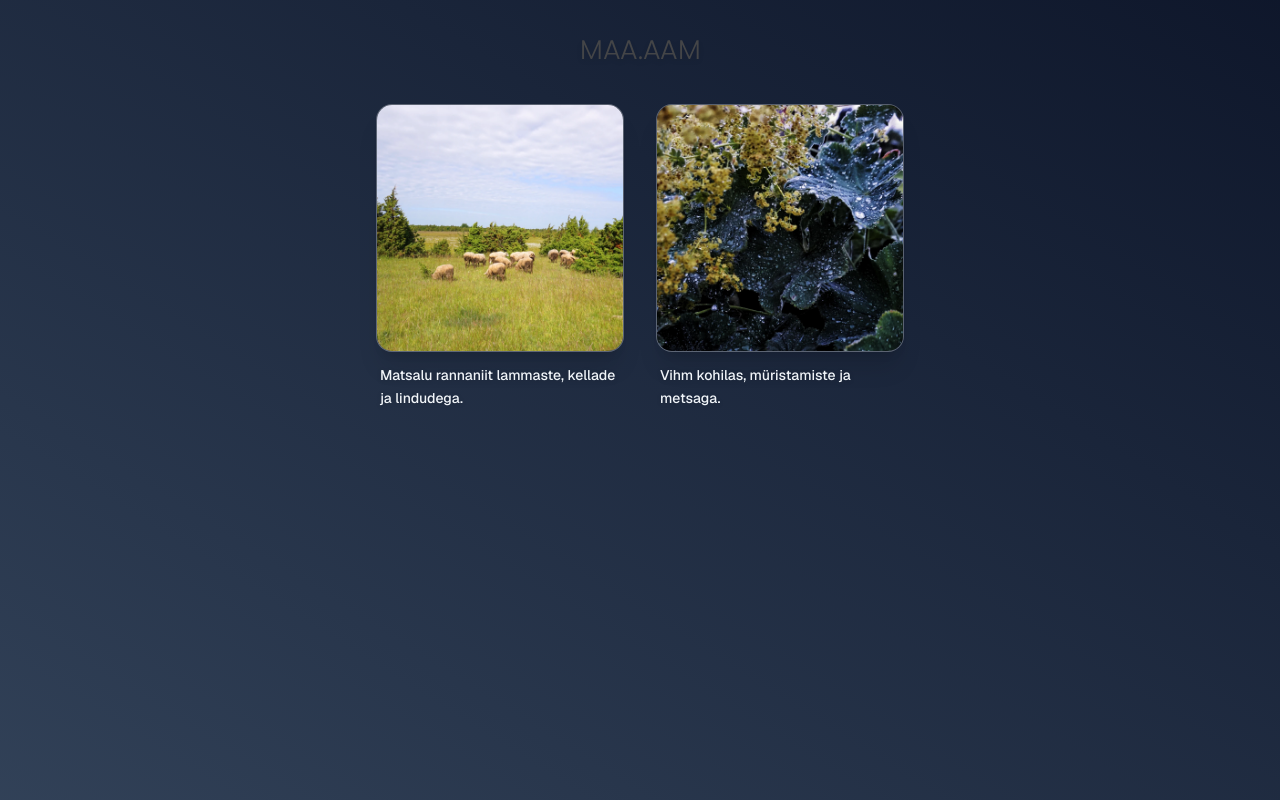
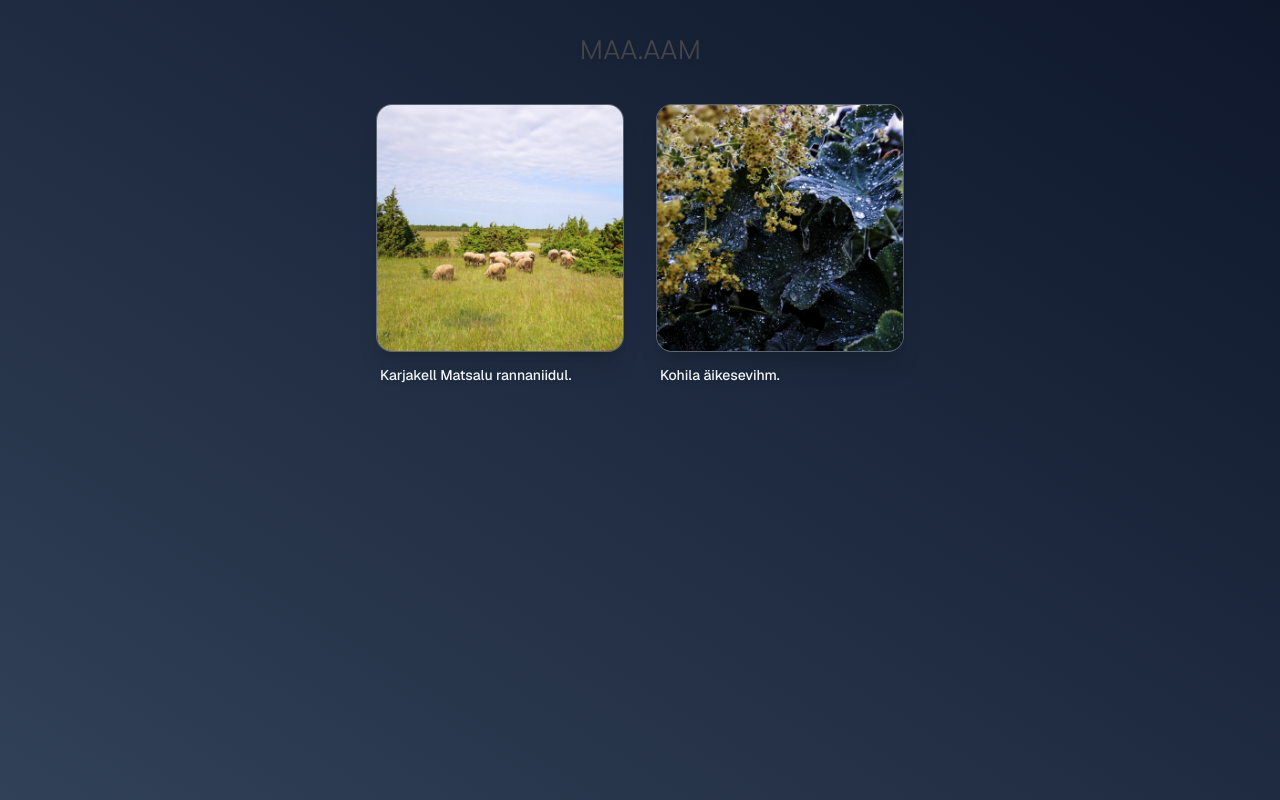
Before and after one commit to sulevyo/maa_aam_yo, a Next.js app: page / in a window 1280 px wide. Built offline with nearby package versions, Linux system fonts and the light colour scheme.

Commit message:
fix uued kirjeldused

```diff
--- a/app/page.js
+++ b/app/page.js
@@ -7,14 +7,14 @@ const AUDIO_DATA = [
     id: 1,
     title: 'Matsalu rannaniit',
     imageUrl: '/images/matsalulambad.webp',
-    text: 'Matsalu rannaniit lammaste, kellade ja lindudega.',
+    text: 'Karjakell Matsalu rannaniidul.',
     audioUrl: '/audio/matsalu_rannaniit.mp3'
   },
   {
     id: 2,
-    title: 'Kohila vihm',
+    title: 'Kohila äikesevihm',
     imageUrl: '/images/kohilavihm.webp',
-    text: 'Vihm kohilas, müristamiste ja metsaga.',
+    text: 'Kohila äikesevihm.',
     audioUrl: '/audio/kohila_vihm.mp3'
   }
 ];
```
